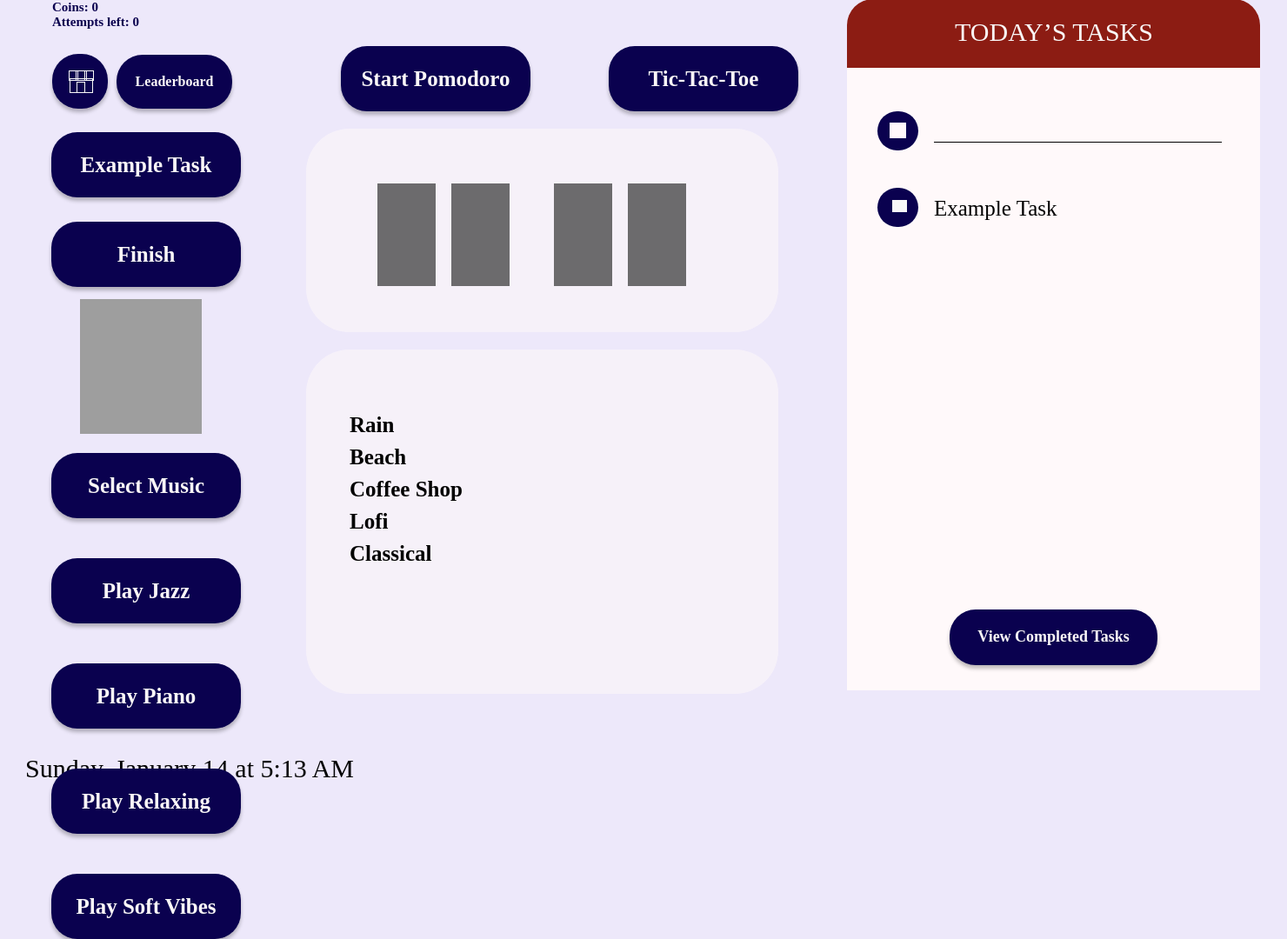
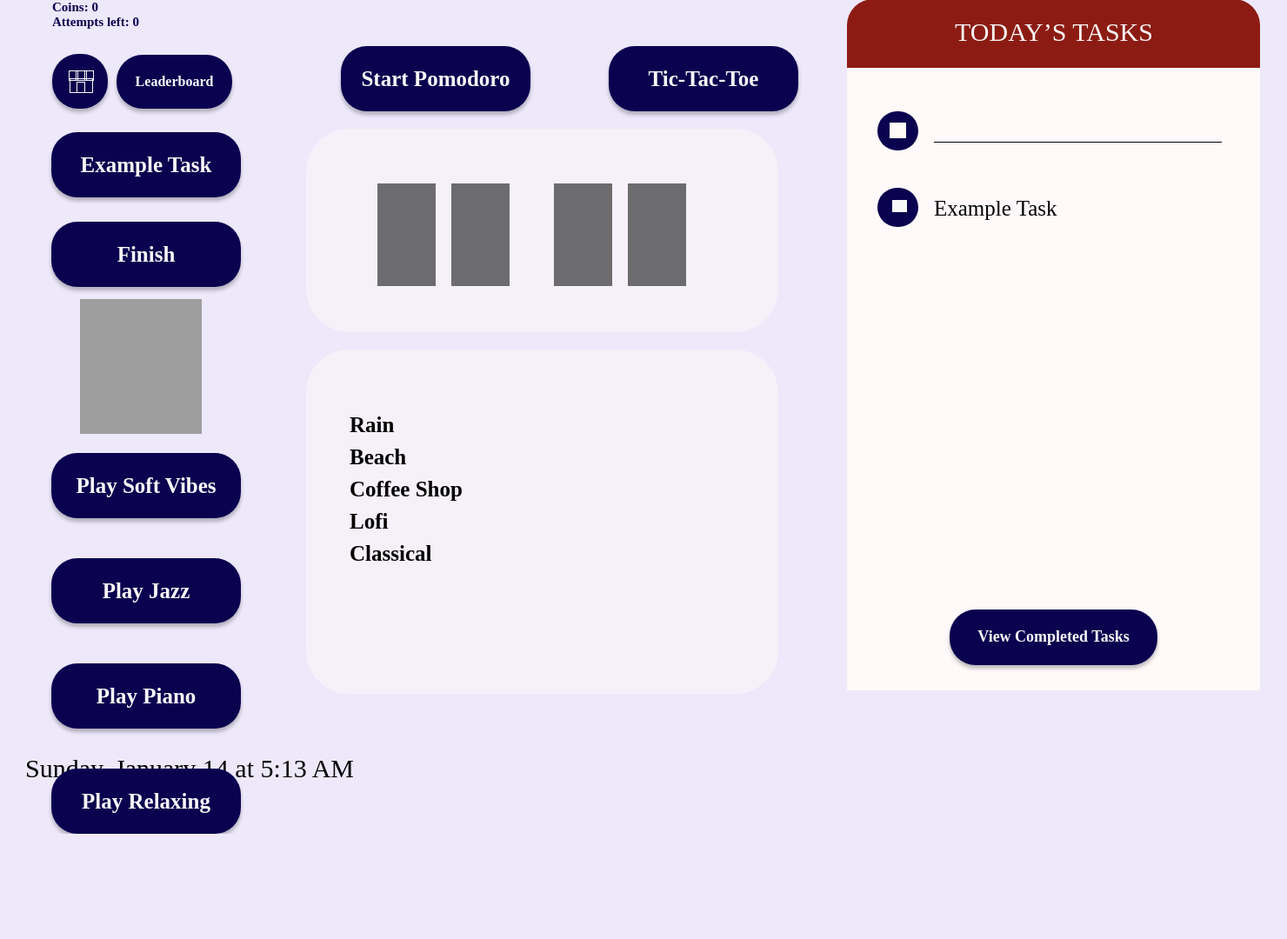
Before and after one commit to karenlyuan/otterscholar, a Flask app: page / in a window 1480 px wide. Shown: the part 91-1171 px from the top of the page at 87% size. After the commit the page ends 1050 px from the top, so only its background shows below. Run offline with Flask 3, Linux system fonts and the light colour scheme; grey boxes are pictures that could not be loaded.

Commit message:
soft music

```diff
--- a/templates/home.html
+++ b/templates/home.html
@@ -171,12 +171,11 @@
 
         <button id="button_pomodoro" onclick="startPomodoroTimer()">Start Pomodoro</button>
         <button id="button_TTT" onclick="startTTT()">Tic-Tac-Toe</button>
-        <button id="button_music" onclick="runPythonScript()">Select Music</button>
+        <button id="button_music" onclick="soft_music()">Play Soft Vibes</button>
 
         <button id="button_jazz" onclick="jazz_music()">Play Jazz</button>
         <button id="button_piano" onclick="piano_music()">Play Piano</button>
         <button id="button_relaxing" onclick="relaxing_music()">Play Relaxing</button>
-        <button id="button_soft" onclick="soft_music()">Play Soft Vibes</button>
 
         <button id="button_finish" onclick="runPythonScript()">Finish</button>
         <button id="button_task" onclick="runPythonScript()">Example Task</button>
```
